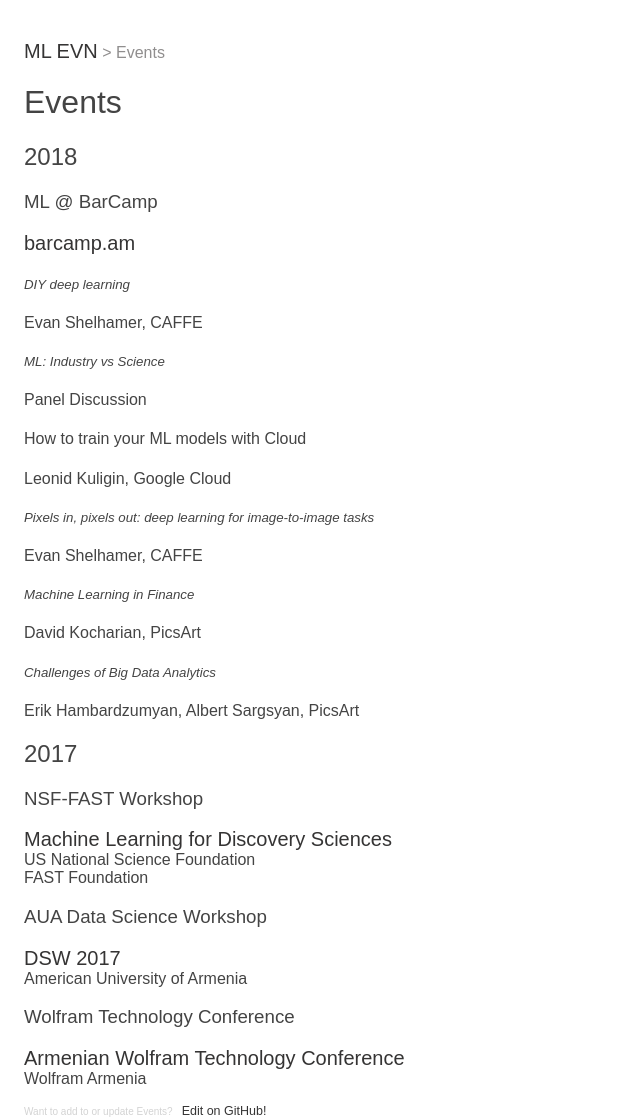
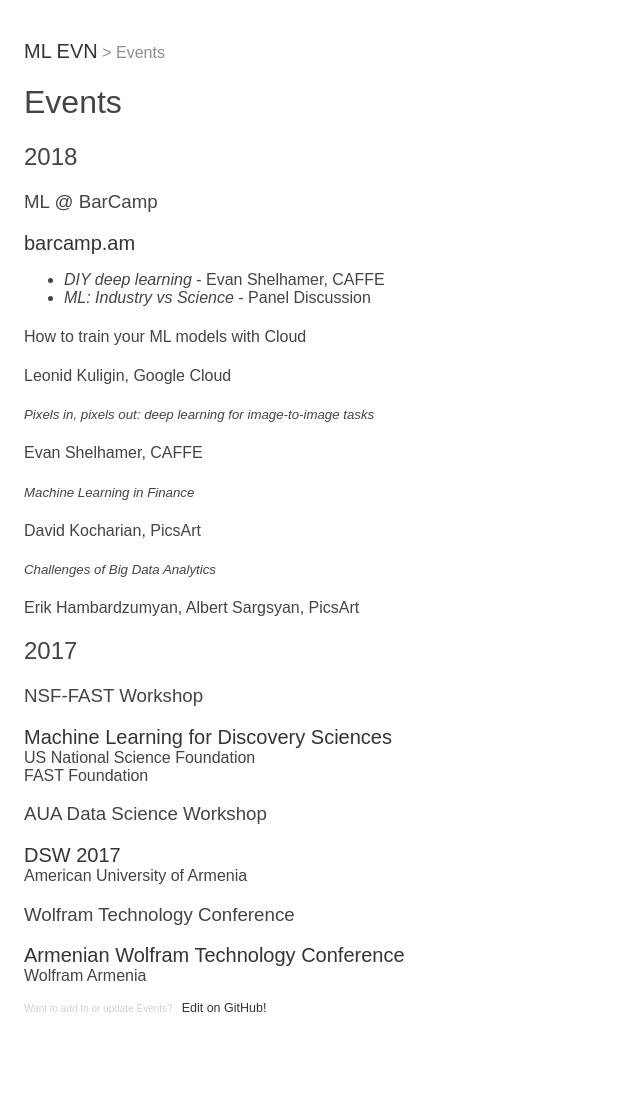
Before and after one commit to MLEVN/mlevn.github.io, a Jekyll site: the page built from events/index.md, in a window 1280 px wide. Shown: the whole page, without its empty margins (0-640 px from the left). Built offline with Jekyll 4.4.1, drawn with Linux system fonts in a browser that asks for light colours; nearby versions of some CDN libraries; our own code applies the rules of GitHub Pages for plain Markdown files; after the commit the page ends 1015 px from its top, so only the background shows below that.

Commit message:
try bullets for the speakers at barcamp

```diff
--- a/events/index.md
+++ b/events/index.md
@@ -4,11 +4,9 @@
 
 ### ML @ BarCamp
 [barcamp.am](http://barcamp.am/)
+- *DIY deep learning* - Evan Shelhamer, CAFFE
+- *ML: Industry vs Science* - Panel Discussion
 
-##### *DIY deep learning*
-Evan Shelhamer, CAFFE
-##### *ML: Industry vs Science*
-Panel Discussion
 #### How to train your ML models with Cloud
 Leonid Kuligin, Google Cloud
 ##### *Pixels in, pixels out: deep learning for image-to-image tasks*
```
